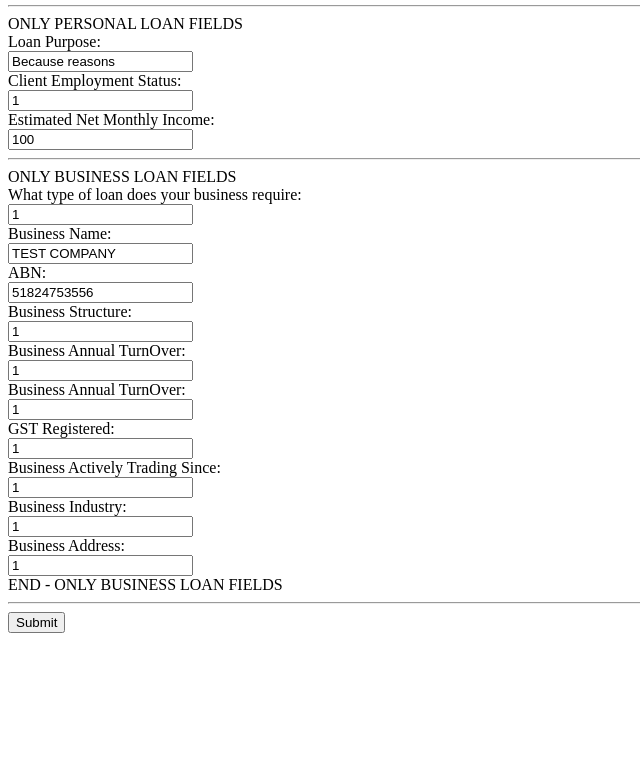
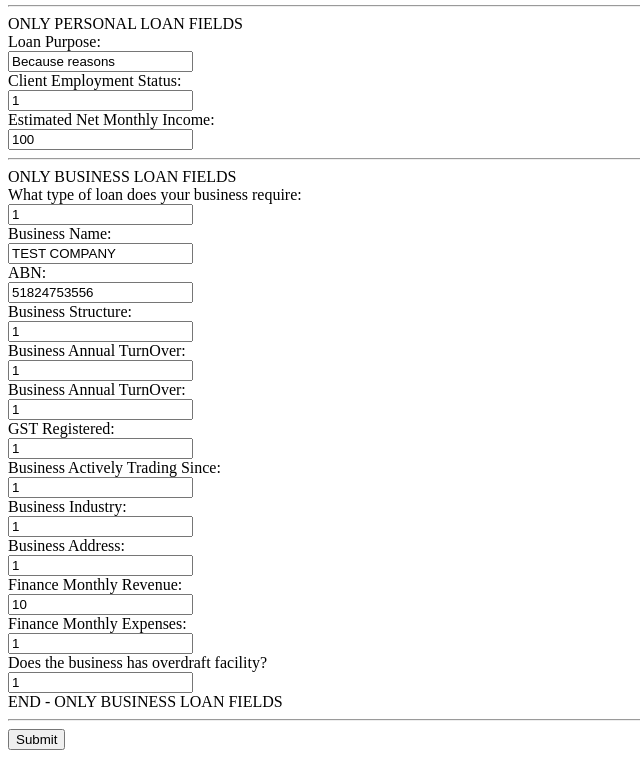
Before and after one commit to agustinorigone/test, a website: page newReferral.html in a window 1280 px wide. Shown: the part 908-1674 px from the top of the page, without its empty margins (0-640 px from the left). Before the commit the page ends 1557 px from the top, so only its background shows below. Drawn offline with nearby package versions, Linux system fonts and the light colour scheme.

Commit message:
Update newReferral.html

```diff
--- a/newReferral.html
+++ b/newReferral.html
@@ -116,6 +116,12 @@
         <input type="text" name="business-industry" value="1"><br>
         <label>Business Address:</label><br>
         <input type="text" name="business-address" value="1"><br>
+        <label>Finance Monthly Revenue:</label><br>
+        <input type="text" name="finance-monthly-revenue" value="10"><br>
+        <label>Finance Monthly Expenses:</label><br>
+        <input type="text" name="finance-monthly-expenses" value="1"><br>
+        <label>Does the business has overdraft facility?</label><br>
+        <input type="text" name="business-overdraft-facility" value="1"><br>
 
     <div>END - ONLY BUSINESS LOAN FIELDS</div>
     <hr>
```
